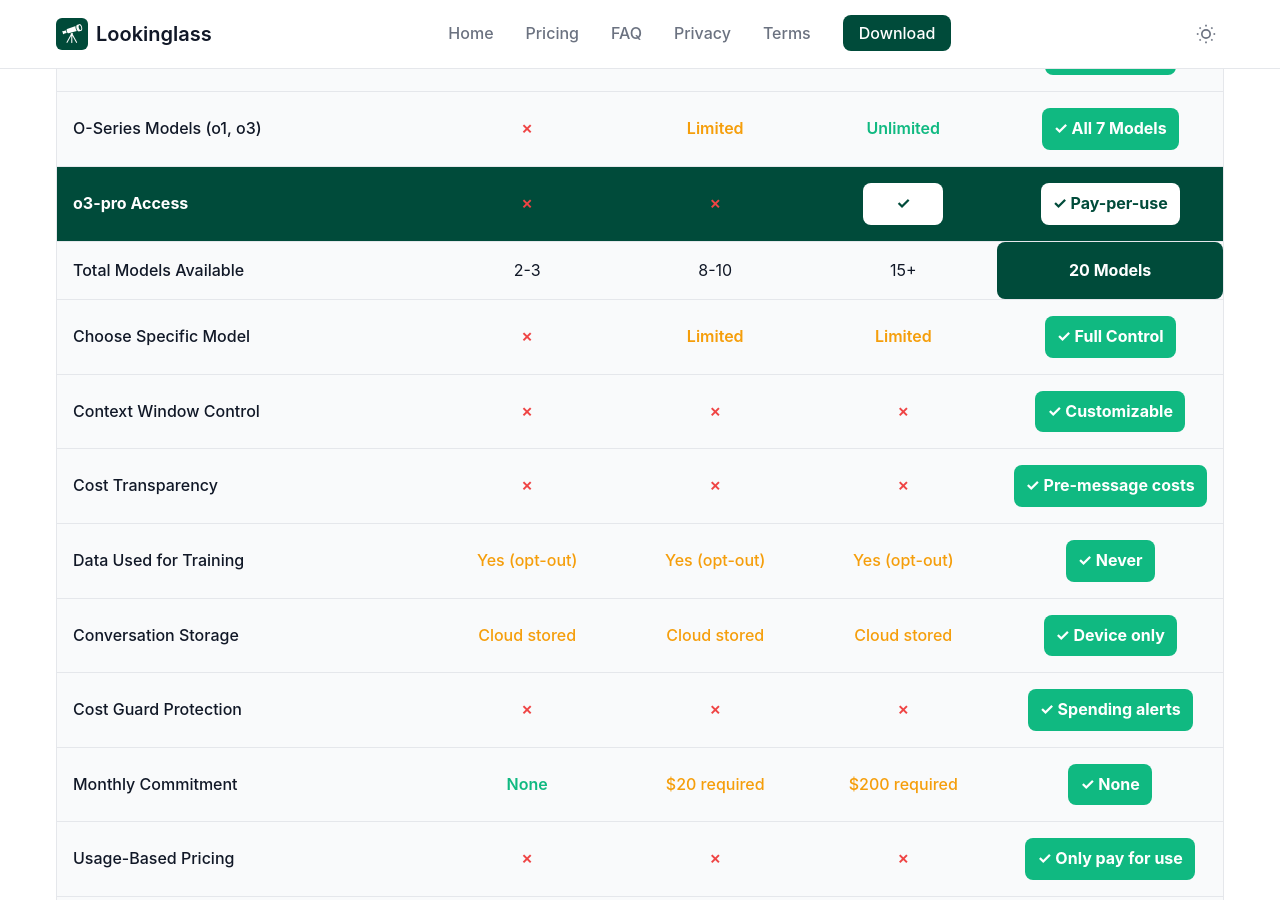
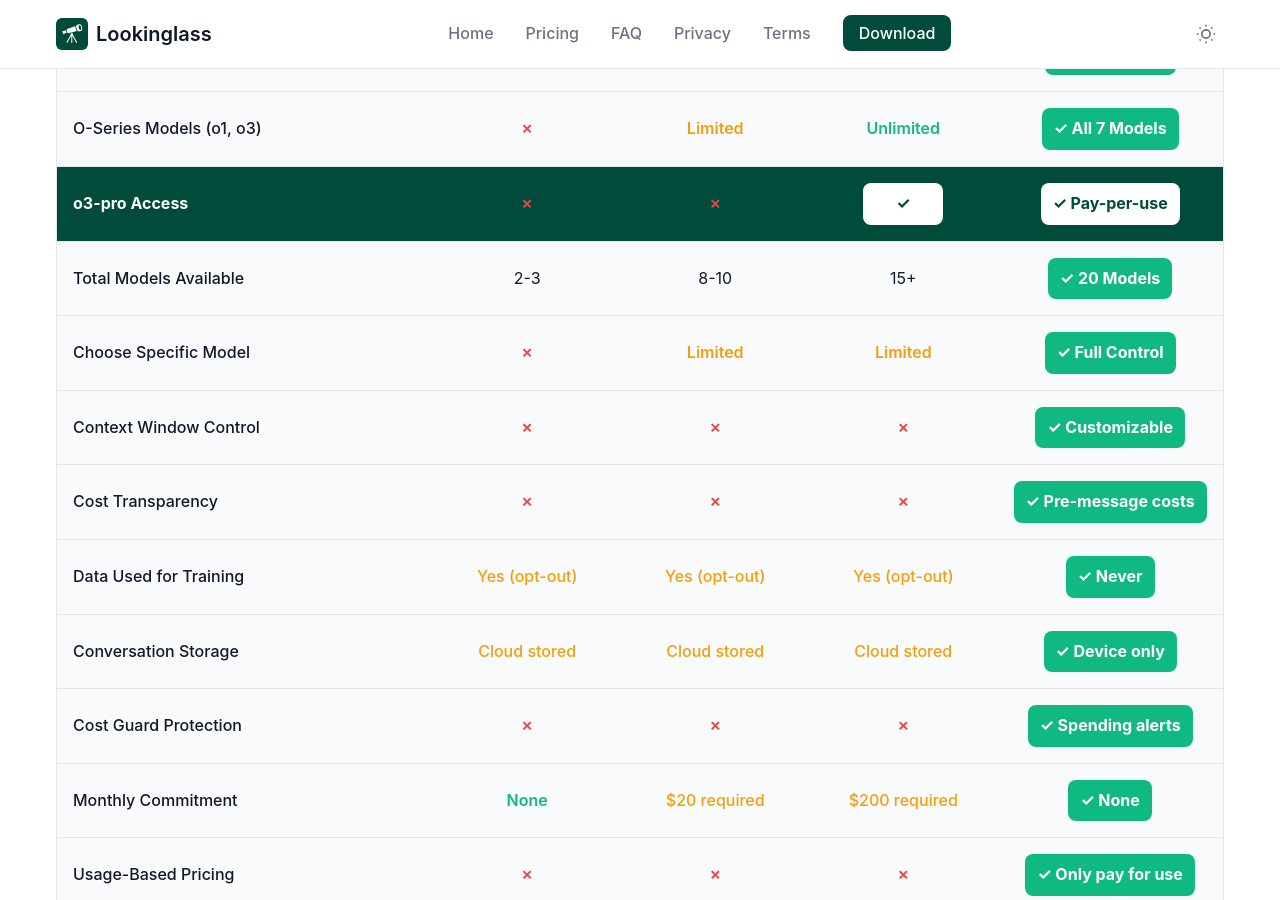
Before and after one commit to HamiltonCory/lookinglass-website, a Jekyll site: the page built from pricing.html, in a window 1280 px wide and 900 px high, scrolled down 439 px. Built offline with Jekyll 4.4.1, drawn with Linux system fonts in a browser that asks for light colours; some web fonts are replaced.

Commit message:
fixing pricing table for models

```diff
--- a/pricing.html
+++ b/pricing.html
@@ -711,7 +711,7 @@
                     <div class="feature-value">2-3</div>
                     <div class="feature-value">8-10</div>
                     <div class="feature-value">15+</div>
-                    <div class="feature-value highlight">20 Models</div>
+                    <div class="feature-value"><span class="checkmark">✓ 20 Models</span></div>
                 </div>
 
                 <!-- Control Features -->
```
